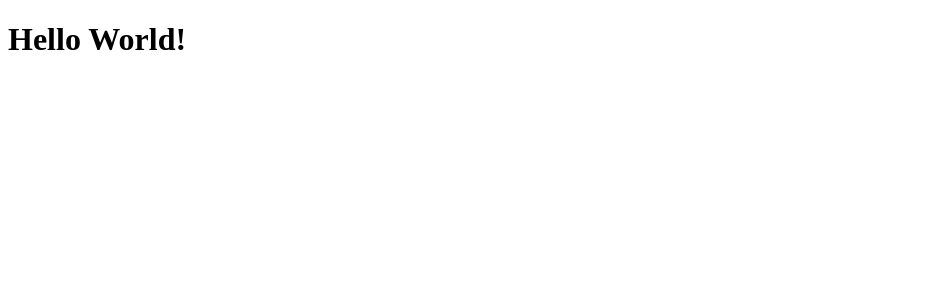
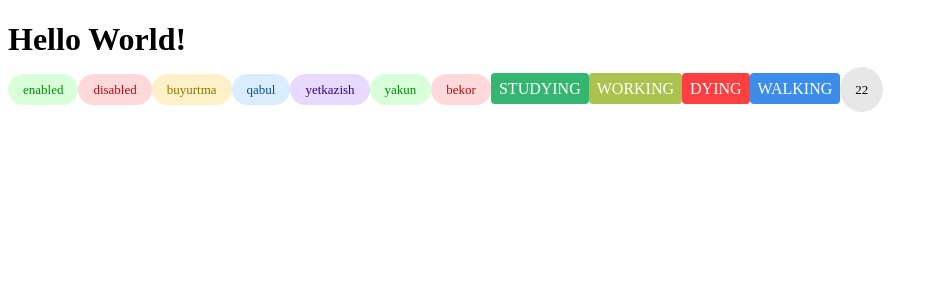
Before and after one commit to firsturdiev/nt-rocketman, a JavaScript app: page / in a window 1280 px wide. Shown: the top 300 px of the page, without its empty margins (0-938 px from the left). Built offline with nearby package versions, Linux system fonts and the light colour scheme; the HTML template or start-up script is replaced by a standard one.

Commit message:
add spans

```diff
--- a/package.json
+++ b/package.json
@@ -6,6 +6,7 @@
     "@testing-library/jest-dom": "^5.11.4",
     "@testing-library/react": "^11.1.0",
     "@testing-library/user-event": "^12.1.10",
+    "node": "^17.0.1",
     "react": "^17.0.2",
     "react-dom": "^17.0.2",
     "react-router-dom": "^5.3.0",
--- a/public/index.html
+++ b/public/index.html
@@ -4,7 +4,7 @@
   <meta charset="UTF-8">
   <meta http-equiv="X-UA-Compatible" content="IE=edge">
   <meta name="viewport" content="width=device-width, initial-scale=1.0">
-  <title>Countries Dictionary</title>
+  <title>Rocketman</title>
 </head>
 <body>
   <div id="root"></div>
--- a/src/App.js
+++ b/src/App.js
@@ -1,6 +1,12 @@
+import Span from "./components/span/span";
+
 function App() {
   return (
-    <h1>Hello World!</h1>
+    <>
+      <h1>Hello World!</h1>
+
+      <Span />
+    </>
   )
 }
 
--- /dev/null
+++ b/src/components/span/span.css
@@ -0,0 +1,103 @@
+.span {
+  font-weight: 500;
+  font-size: 13px;
+  line-height: 16px;
+  text-align: center;
+  padding: 8px 15px;
+  border-radius: 60px;
+}
+
+.span.span__enabled {
+  color: #008C06;
+  background-color: #D9FFDA;
+}
+
+.span.span__finish {
+  color: #008C06;
+  background-color: #D9FFDA;
+}
+
+.span.span__disabled {
+  color: #BE0707;
+  background-color: #FFD9D9;
+}
+
+.span.span__cancel {
+  color: #BE0707;
+  background-color: #FFD9D9;
+}
+
+.span.span__accept {
+  color: #004D92;
+  background-color: #D9EDFF;
+}
+
+.span.span__order {
+  color: #937200;
+  background-color: #FCF1C9;
+}
+
+.span.span__delivery {
+  color: #320088;
+  background-color: #E7D9FF;
+}
+
+.span.span__disabled {
+  color: #BE0707;
+  background-color: #FFD9D9;
+}
+
+.span.span__number {
+  color: #000;
+  background-color: #E7E7E7;
+  border-radius: 50%;
+  padding: 15px;
+}
+
+.span.span__study {
+  background: #34B670;
+  border-radius: 4px;
+  font-weight: 500;
+  font-size: 16px;
+  line-height: 100%;
+  text-align: center;
+  text-transform: uppercase;
+  color: #FFFFFF;
+  padding: 7px 8px;
+}
+
+.span.span__work {
+  background: #ABC24E;
+  border-radius: 4px;
+  font-weight: 500;
+  font-size: 16px;
+  line-height: 100%;
+  text-align: center;
+  text-transform: uppercase;
+  color: #FFFFFF;
+  padding: 7px 8px;
+}
+
+.span.span__dye {
+  background: #FF4040;
+  border-radius: 4px;
+  font-weight: 500;
+  font-size: 16px;
+  line-height: 100%;
+  text-align: center;
+  text-transform: uppercase;
+  color: #FFFFFF;
+  padding: 7px 8px;
+}
+
+.span.span__walk {
+  background: #3C8CEA;
+  border-radius: 4px;
+  font-weight: 500;
+  font-size: 16px;
+  line-height: 100%;
+  text-align: center;
+  text-transform: uppercase;
+  color: #FFFFFF;
+  padding: 7px 8px;
+}
--- /dev/null
+++ b/src/components/span/span.js
@@ -0,0 +1,22 @@
+import "./span.css"
+
+const Span = () => {
+  return (
+    <>
+      <span className="span span__enabled">enabled</span>
+      <span className="span span__disabled">disabled</span>
+      <span className="span span__order">buyurtma</span>
+      <span className="span span__accept">qabul</span>
+      <span className="span span__delivery">yetkazish</span>
+      <span className="span span__finish">yakun</span>
+      <span className="span span__cancel">bekor</span>
+      <span className="span span__study">studying</span>
+      <span className="span span__work">working</span>
+      <span className="span span__dye">dying</span>
+      <span className="span span__walk">walking</span>
+      <span className="span span__number">22</span>
+    </>
+  );
+}
+
+export default Span;
```
Also changed, not shown: 2 other files (tests, documents, lock files or other folders).
